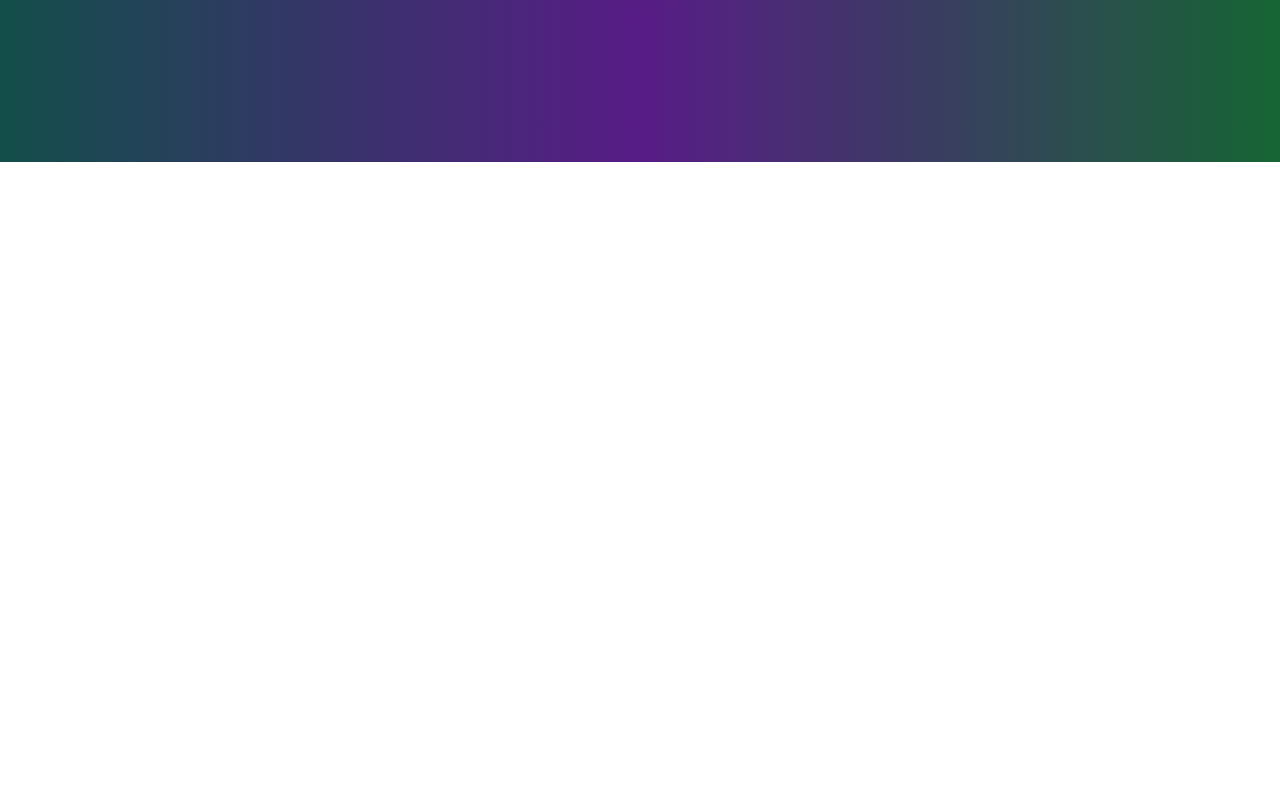
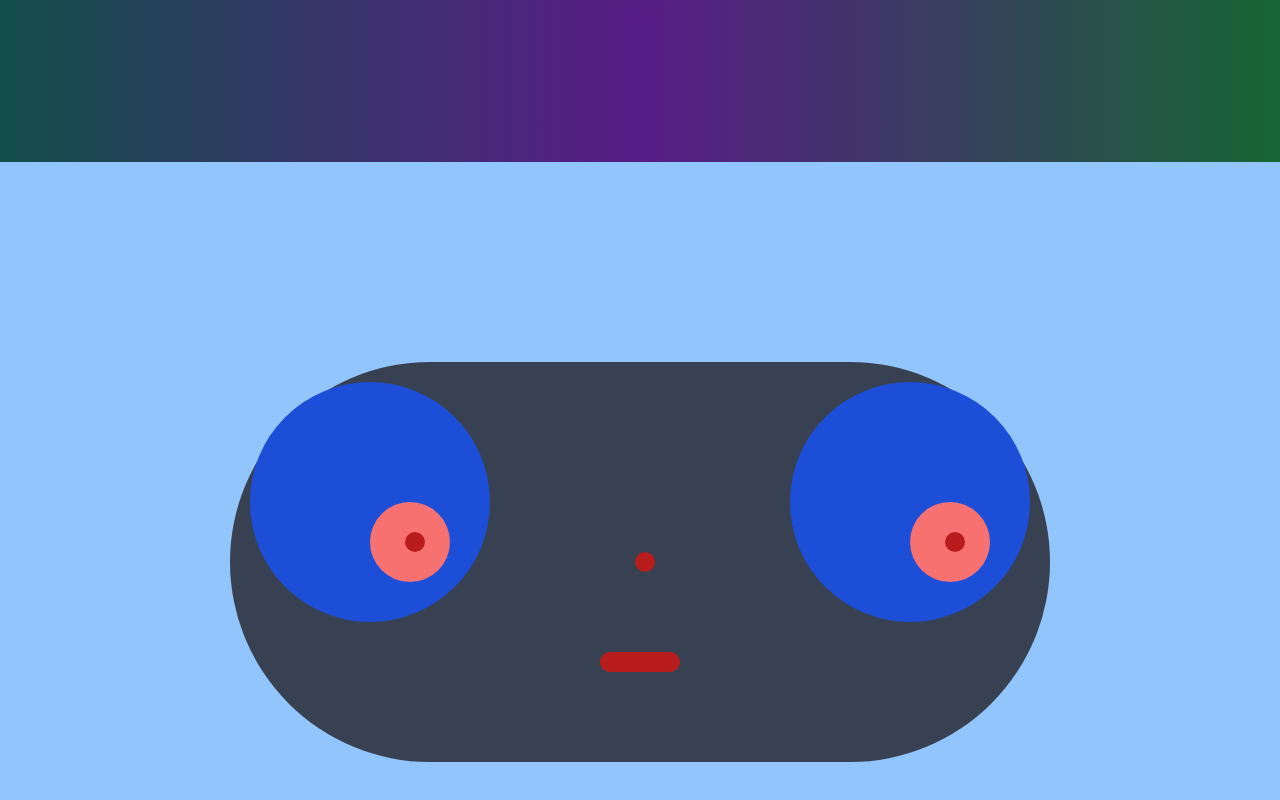
Before and after one commit to Gabrielfernandes87f/coder1, a Nuxt app: page /formas in a window 1280 px wide. Shown: the part 638-1438 px from the top of the page. Before the commit the page ends 800 px from the top, so only its background shows below. Built offline with nearby package versions, Linux system fonts and the light colour scheme.

Commit message:
add novo Alien a pagina de formas

```diff
--- a/pages/formas.vue
+++ b/pages/formas.vue
@@ -36,6 +36,47 @@
         ></span>
       </div>
     </div>
+    <div>
+      <div class="h-screen bg-blue-300 grid place-items-center">
+        <div class="w-[820px] h-[400px] bg-gray-700 rounded-full relative">
+          <div class="w-60 h-60 bg-blue-700 rounded-full relative top-5 left-5">
+            <div
+              class="absolute animate-bounce h-20 w-20 top-1/2 left-1/2 -translate-y-1/2 -translate-x-1/2 bg-red-400 rounded-full"
+            >
+              <span
+                class="absolute top-2/4 left-2/4 -translate-y-2/4 -translate-x-1/4 bg-red-700 rounded-full h-5 w-5"
+              >
+              </span>
+            </div>
+          </div>
+
+          <div
+            class="w-60 h-60 bg-blue-700 rounded-full absolute top-5 right-5"
+          >
+            <div
+              class="absolute animate-bounce h-20 w-20 top-1/2 left-1/2 -translate-y-1/2 -translate-x-1/2 bg-red-400 rounded-full"
+            >
+              <span
+                class="absolute top-2/4 left-2/4 -translate-y-2/4 -translate-x-1/4 bg-red-700 rounded-full h-5 w-5"
+              >
+              </span>
+            </div>
+          </div>
+          <span
+            class="absolute top-2/4 left-2/4 -translate-y-2/4 -translate-x-1/4 bg-red-700 rounded-full h-5 w-5"
+          >
+          </span>
+          <span
+            class="absolute top-3/4 left-2/4 -translate-y-2/4 -translate-x-2/4 bg-red-700 rounded-full h-5 w-20 group hover:h-20 hover:w-40"
+          >
+            <span
+              class="absolute top-2/4 left-2/4 -translate-y-2/4 -translate-x-1/4 bg-gray-100 rounded-full h-5 w-1/4 hidden group-hover:block"
+            >
+            </span>
+          </span>
+        </div>
+      </div>
+    </div>
   </div>
 </template>
 <script>
--- a/pages/instagram.vue
+++ b/pages/instagram.vue
@@ -1008,8 +1008,10 @@
               <input type="checkbox" id="my-modal-5" class="modal-toggle" />
               <label for="my-modal-5" class="modal cursor-pointer">
                 <label class="modal-box relative" for="">
-                  <h3 class="text-lg font-bold">Pesquisa?</h3>
-                  <p class="py-4">Sua Alexa pode fazer pesquisa, eu não 😁</p>
+                  <h3 class="text-lg font-bold text-center">Pesquisa?</h3>
+                  <p class="py-4 text-center">
+                    Sua Alexa pode fazer pesquisa, eu não 😁
+                  </p>
                 </label>
               </label>
             </div>
@@ -1019,8 +1021,10 @@
               <!-- Put this part before </body> tag -->
               <input type="checkbox" id="my-modal-6" class="modal-toggle" />
               <label for="my-modal-6" class="modal cursor-pointer">
-                <label class="modal-box relative" for="">
-                  <h3 class="text-lg font-bold">Você está sendo filmado</h3>
+                <label class="modal-box relative" for="my-modal-6">
+                  <h3 class="text-lg font-bold text-center">
+                    Você está sendo filmado!
+                  </h3>
                   <p class="py-4"></p>
                 </label>
               </label>
@@ -1064,8 +1068,8 @@
                       class="hover:bg-gray-800 flex justify-center rounded-lg text-red-400 hover:text-blue-300"
                     >
                       <nuxt-link to="/login" class="py-4 text-lg"
-                        >Tela de login</nuxt-link
-                      >
+                        >Tela de login
+                      </nuxt-link>
                     </div>
                     <div
                       class="hover:bg-gray-800 flex justify-center rounded-lg text-red-400 hover:text-blue-300"
```
